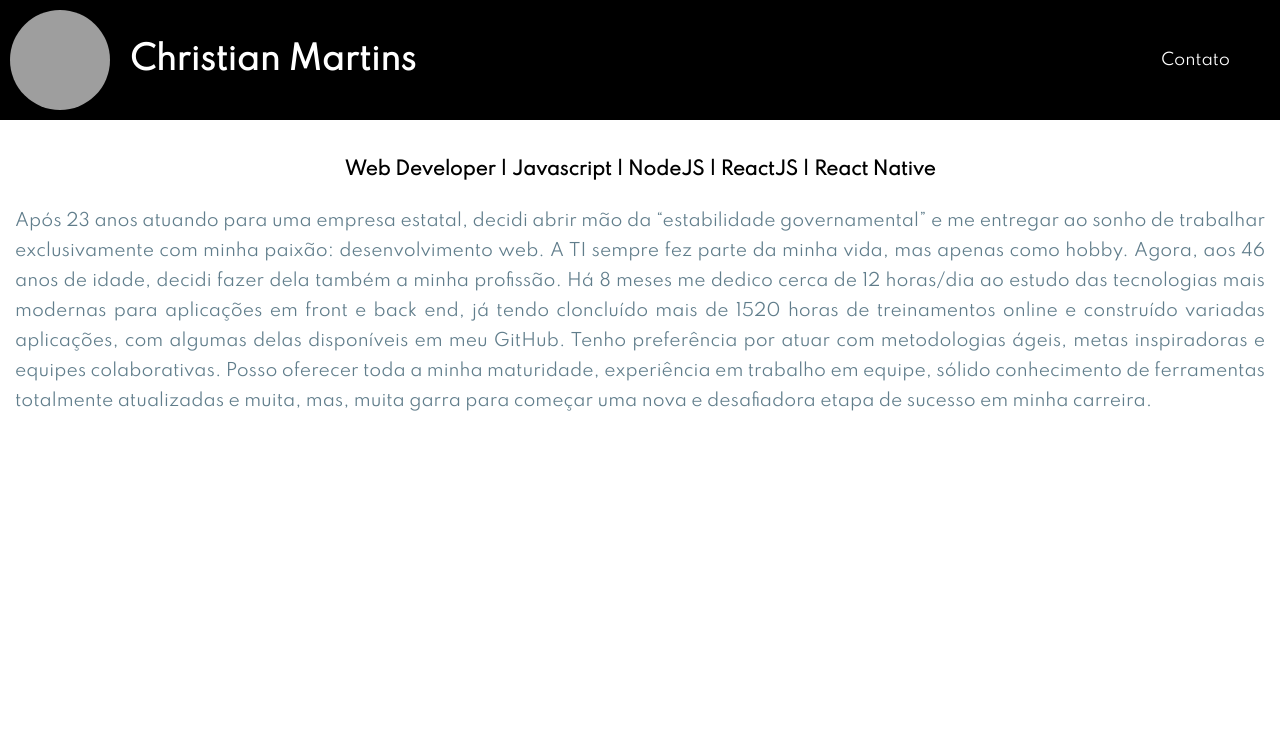
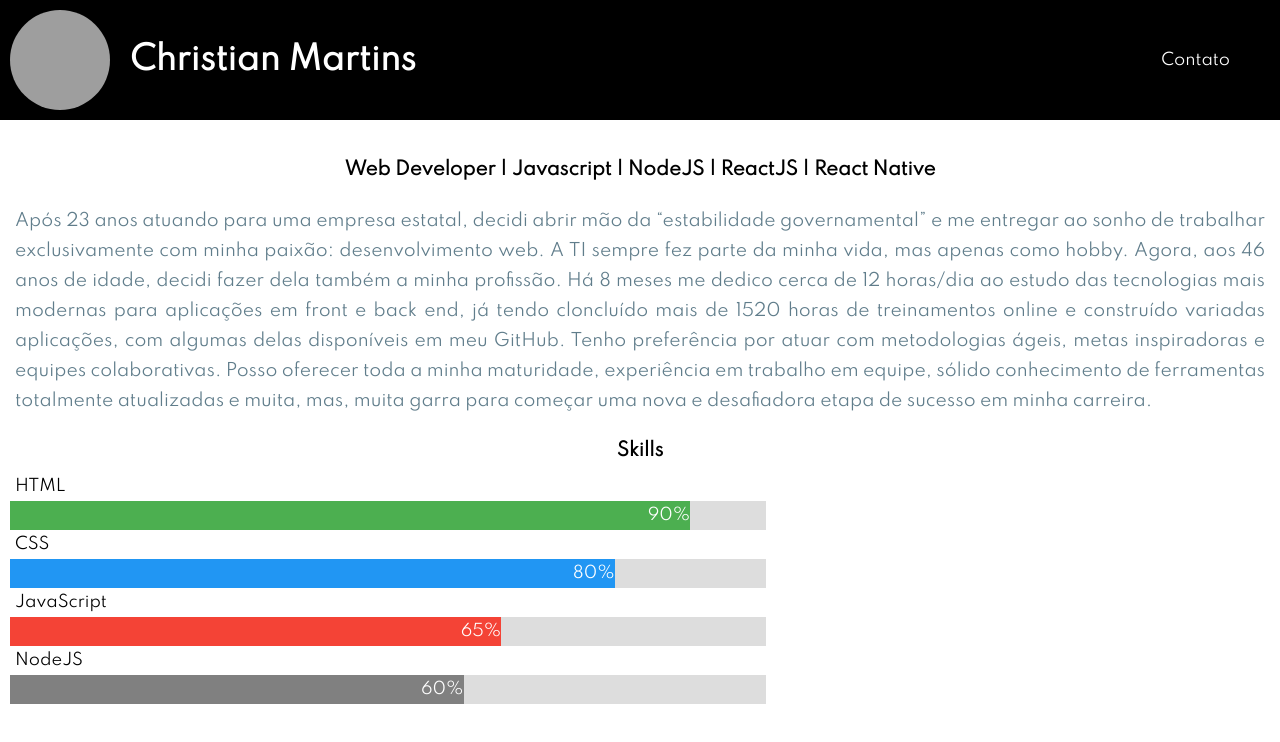
Before and after one commit to chrmartins/meusite, a React (Create React App) app: page / in a window 1280 px wide. Shown: the top 742 px of the page. Built offline with nearby package versions, Linux system fonts and the light colour scheme; grey boxes are pictures that could not be loaded.

Commit message:
iniciando as skills

```diff
--- a/package.json
+++ b/package.json
@@ -3,6 +3,8 @@
   "version": "0.1.0",
   "private": true,
   "dependencies": {
+    "@material-ui/core": "^4.9.5",
+    "@material-ui/icons": "^4.9.1",
     "@testing-library/jest-dom": "^4.2.4",
     "@testing-library/react": "^9.3.2",
     "@testing-library/user-event": "^7.1.2",
--- a/public/index.html
+++ b/public/index.html
@@ -4,7 +4,7 @@
     <meta charset="utf-8" />
     <link rel="icon" href="%PUBLIC_URL%/favicon.ico" />
     <link href="https://fonts.googleapis.com/css?family=Spartan&display=swap" rel="stylesheet">
-    <meta name="viewport" content="width=device-width, initial-scale=1" />
+    <meta name="viewport" content="minimum-scale=1, initial-scale=1, width=device-width" />
 
     <title>Christian Martins - Web Developer</title>
   </head>
--- a/src/App.js
+++ b/src/App.js
@@ -2,12 +2,14 @@ import React from 'react';
 import GlobalStyle from './styles/global'
 import Header from './components/Header'
 import Bio from './components/Bio'
+import Skills from './components/Skills'
 
 function App() {
   return (
     <>
       <Header />
       <Bio />
+      <Skills />
       <GlobalStyle />
     </>
   );
--- /dev/null
+++ b/src/components/Skills/index.js
@@ -0,0 +1,29 @@
+import React from 'react'
+import { Container } from './styles'
+
+export default function Skills() {
+  return (
+    <Container>
+      <h1>Skills</h1>
+      <p>HTML</p>
+      <div class="container">
+        <div class="skills html">90%</div>
+      </div>
+
+      <p>CSS</p>
+      <div class="container">
+        <div class="skills css">80%</div>
+      </div>
+
+      <p>JavaScript</p>
+      <div class="container">
+        <div class="skills js">65%</div>
+      </div>
+
+      <p>NodeJS</p>
+      <div class="container">
+        <div class="skills php">60%</div>
+      </div>
+    </Container>
+  )
+}
--- /dev/null
+++ b/src/components/Skills/styles.js
@@ -0,0 +1,46 @@
+import styled from 'styled-components'
+
+export const Container = styled.div`
+
+font-family: 'Spartan', sans-serif;
+margin: 10px;
+
+
+h1{
+    margin: 10px;
+    text-align: center;
+    font-size: 18px;
+  }
+
+/* Make sure that padding behaves as expected */
+* {
+
+  box-sizing: border-box;
+  align-items: center;
+  justify-content: center;
+  }
+
+  p{
+    padding: 5px;
+  }
+
+/* Container for skill bars */
+.container {
+  width: 60%; /* Full width */
+  background-color: #ddd; /* Grey background */
+
+}
+
+.skills {
+  text-align: right; /* Right-align text */
+  padding-top: 5px; /* Add top padding */
+  padding-bottom: 5px; /* Add bottom padding */
+  color: white; /* White text color */
+}
+
+.html {width: 90%; background-color: #4CAF50;} /* Green */
+.css {width: 80%; background-color: #2196F3;} /* Blue */
+.js {width: 65%; background-color: #f44336;} /* Red */
+.php {width: 60%; background-color: #808080;} /* Dark Grey */
+
+`
```
Also changed, not shown: 1 other file (tests, documents, lock files or other folders).
